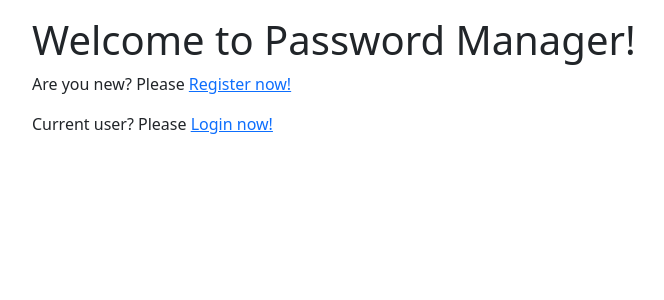
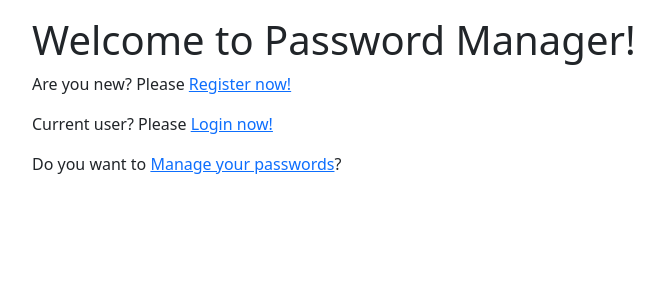
Before and after one commit to Michael-Amaya/Password-Generator-App, a Flask app: page / in a window 1280 px wide. Shown: the top 300 px of the page, without its empty margins (50-714 px from the left). Run offline with Flask 2, Linux system fonts and the light colour scheme.

Commit message:
Add hyperlink for the password management system

```diff
--- a/webapp/templates/index.html
+++ b/webapp/templates/index.html
@@ -8,5 +8,6 @@
     <div>
         <p>Are you new? Please <a href="./users/register">Register now!</a></p>
         <p>Current user? Please <a href="./users/login">Login now!</a></p>
+        <p>Do you want to <a href="./passwords">Manage your passwords</a>?</p>
     </div>
 {% endblock %}
```
